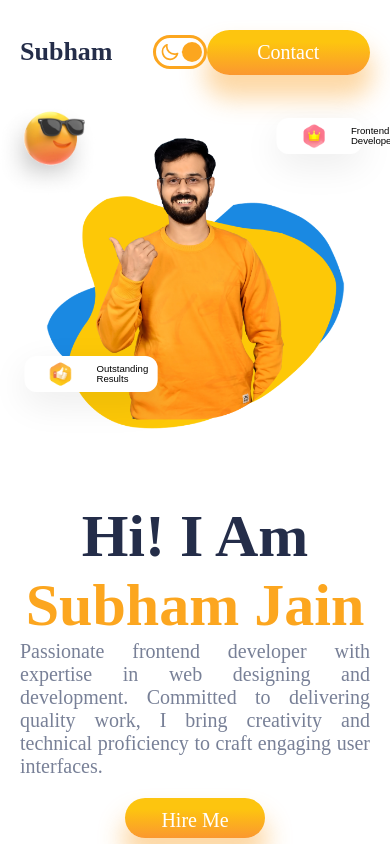
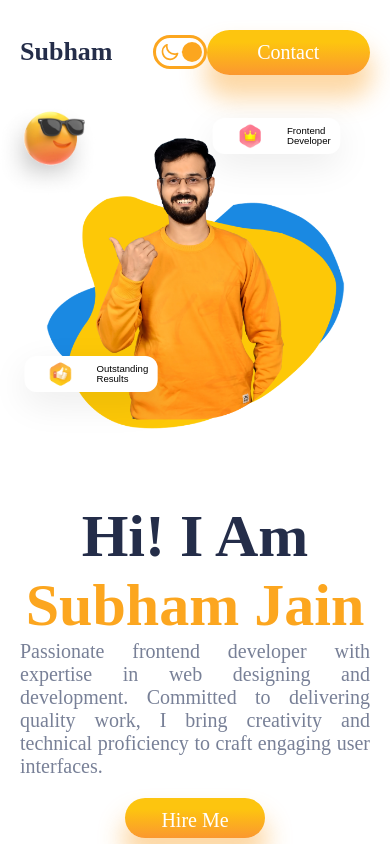
Before and after one commit to Subham7769/MyProtfolio-React-, a React (Create React App) app: page / in a window 390 px wide. Shown: the top 844 px of the page. Built offline with nearby package versions, Linux system fonts and the light colour scheme; a web font is replaced by a local one.

Commit message:
bug fixes

```diff
--- a/src/Components/Intro/Intro.css
+++ b/src/Components/Intro/Intro.css
@@ -129,7 +129,7 @@
     }
     .i-right>:nth-child(3){/* frontend */
         transform: scale(0.6);
-        right: -1rem;
+        left: 7.5rem;
         top: -2%;
     }
     .i-right>:nth-child(4){/* Outstanding */
```
